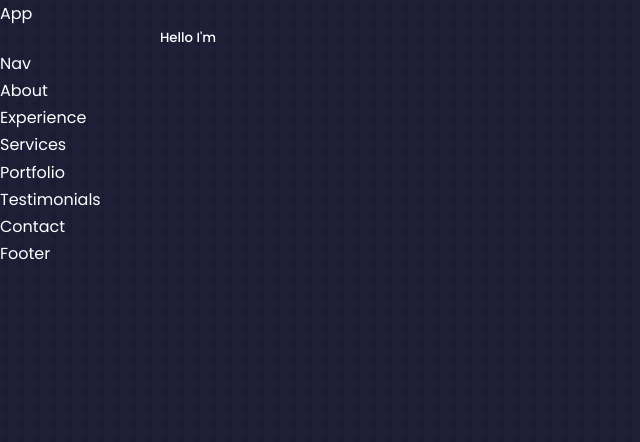
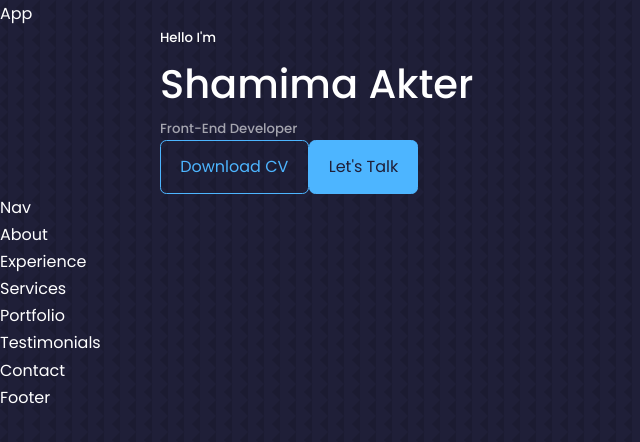
Before and after one commit to Nijumdip/portfolio-1, a React (Create React App) app: page / in a window 1280 px wide. Shown: the top 442 px of the page, without its empty margins (0-640 px from the left). Built offline with nearby package versions, Linux system fonts and the light colour scheme.

Commit message:
added 1st section

```diff
--- /dev/null
+++ b/src/Components/Header/CTA.js
@@ -0,0 +1,13 @@
+import React from 'react';
+import CV from '../../assets/Shamima Akter (2).pdf'
+
+const CTA = () => {
+  return (
+      <div className='cta'>
+        <a href={CV} className='btn'>Download CV</a>
+        <a href='#contact' className='btn btn-primary'>Let's Talk</a>
+      </div>
+  )
+}
+
+export default CTA
--- a/src/Components/Header/Header.js
+++ b/src/Components/Header/Header.js
@@ -1,4 +1,5 @@
 import React from 'react';
+import CTA from './CTA';
 import './Header.css'
 
 const Header = () => {
@@ -6,6 +7,9 @@ const Header = () => {
     <header>
       <div className="container header__container">
         <h5>Hello I'm</h5>
+        <h1>Shamima Akter</h1>
+        <h5 className='text-light'>Front-End Developer</h5>
+        <CTA></CTA>
       </div>
     </header>
   )
```
Also changed, not shown: 2 other files (tests, documents, lock files or other folders).
